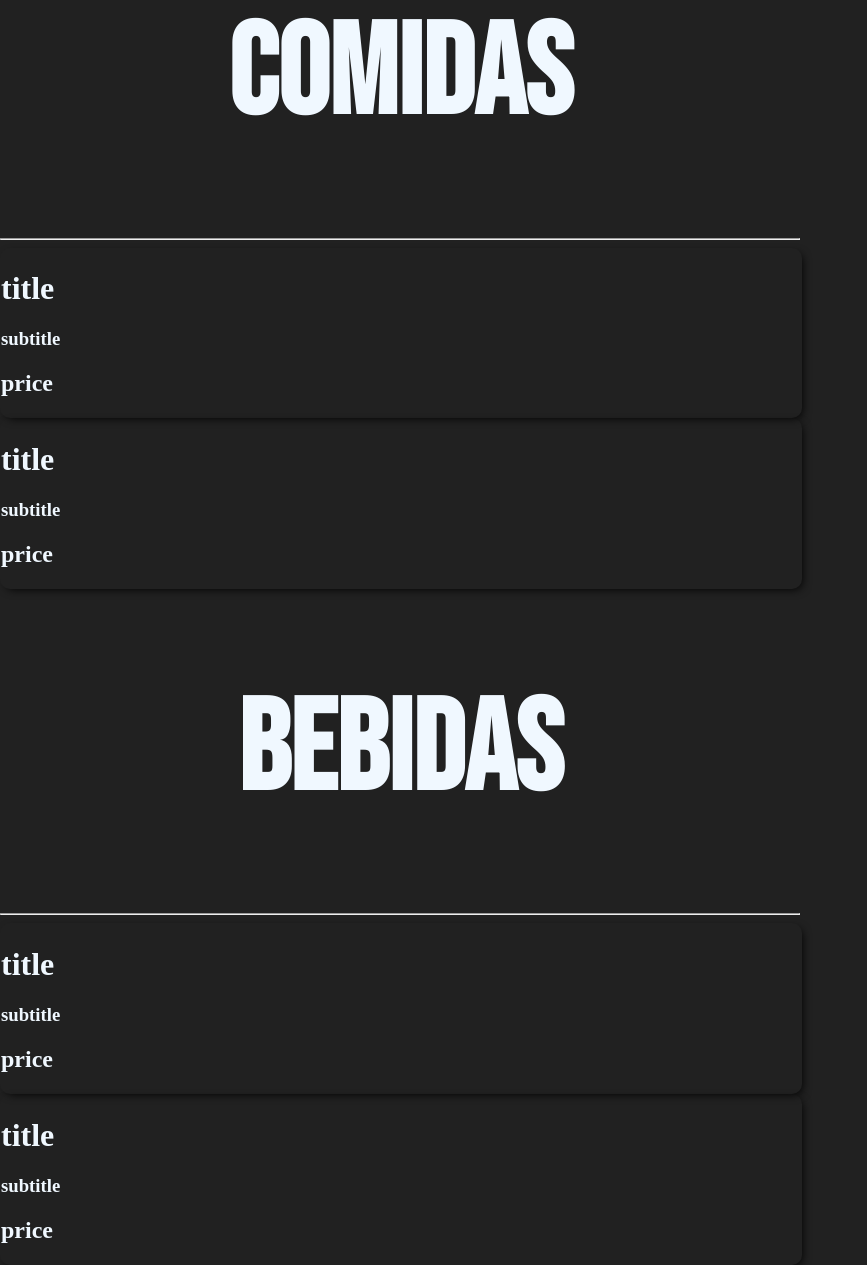
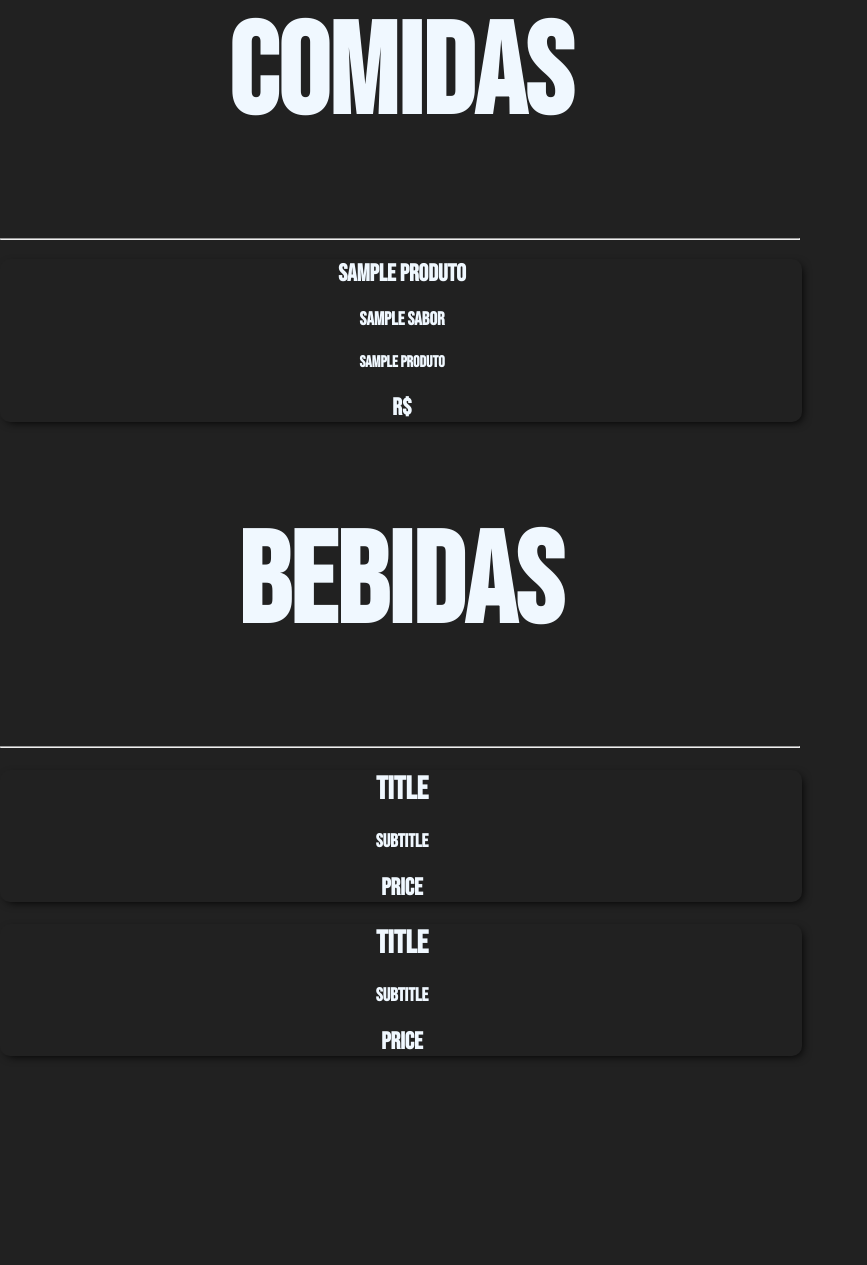
Before and after one commit to KaduCmK/cardapio-online_Bar-do-Malhado, a Flask app: template templates/index.html in a window 1280 px wide. Shown: the part 887-2152 px from the top of the page, without its empty margins (0-867 px from the left). After the commit the page ends 1945 px from the top, so only its background shows below. Run offline with Flask 2, Linux system fonts and the light colour scheme; the template is opened without the code that fills it: most values are stand-ins (such as "Sample title", 1, 10 or a date in 2020).

Commit message:
Database added
HTML will now pull data from database and dinamically create products on menu

```diff
--- a/main.py
+++ b/main.py
@@ -1,18 +1,20 @@
 from flask import Flask, render_template
+import sqlite3
 
 app = Flask(__name__)
 
+def conectar_db():
+    conn = sqlite3.connect('./bdm-produtos.db')
+    conn.row_factory = sqlite3.Row
+    return conn
+
 @app.route('/')
 def index():
-    return render_template('index.html')
+    conexao = conectar_db()
+    produtos = conexao.execute('SELECT * FROM comidas').fetchall()
+    conexao.close()
 
-@app.route('/comidas')
-def comidas():
-    return render_template('comidas.html')
-
-@app.route('/bebidas')
-def bebidas():
-    return render_template('bebidas.html')
+    return render_template('index.html', produtos=produtos, format=format)
 
 if __name__ == '__main__':
-    app.run(debug=False)
+    app.run(debug=True)
--- a/static/css/index.css
+++ b/static/css/index.css
@@ -45,8 +45,7 @@
     background-repeat: no-repeat;
     background-size: contain;
     background-position: center;
-    box-shadow: 0px 6px 20px -2px #000000
-    ;
+    box-shadow: 0px 6px 20px -2px #000000;
 }
 
 .cardapio {
@@ -64,7 +63,9 @@
     width: 100%;
     box-shadow: 3px 3px 10px -3px #000000;
     border-radius: 10px;
-    padding: 1px;
+    padding-left: 2px;
+    font-family: 'Bebas Neue', sans-serif;
+    text-align: center;
 }
 
 .manutencao {
--- a/templates/index.html
+++ b/templates/index.html
@@ -23,16 +23,14 @@
     <div class="comidas">
         <h1 class="title">Comidas</h1>
         <hr>
-        <div class="product">
-            <h1>title</h1>
-            <h3>subtitle</h3>
-            <h2>price</h2>
-        </div>
-        <div class="product">
-            <h1>title</h1>
-            <h3>subtitle</h3>
-            <h2>price</h2>
-        </div>
+        {% for produto in produtos %}
+            <div class="product">
+                <h2 class="nome">{{ produto['nome'] }}</h2>
+                <h3 class="sabor">{{ produto['sabor'] }}</h3>
+                <h4 class="subtitle">{{ produto['subtitle'] }}</h4>
+                <h2 class="preco">R$ {{ format(produto['preco'], '.2f') }}</h2>
+            </div>
+        {% endfor %}
     </div>
     <div class="bebidas">
         <h1 class="title">Bebidas</h1>
@@ -56,10 +54,10 @@
     window.addEventListener("scroll", () => {
         const currentScroll = window.pageYOffset
         if (currentScroll <= checkpoint) {
-            height = 30 - currentScroll/33
+            height = 30 - currentScroll/25
             gray = currentScroll/5
         } else {
-            height = 15
+            height = 10
             gray = 100
         }
         document.querySelector(".logo").style.height = height+'vh'
```
Also changed, not shown: bdm-produtos.db (added).
